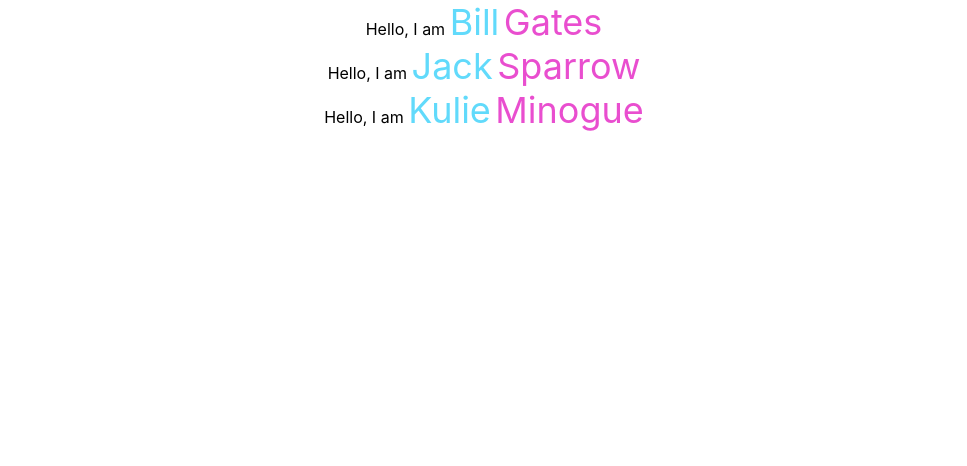
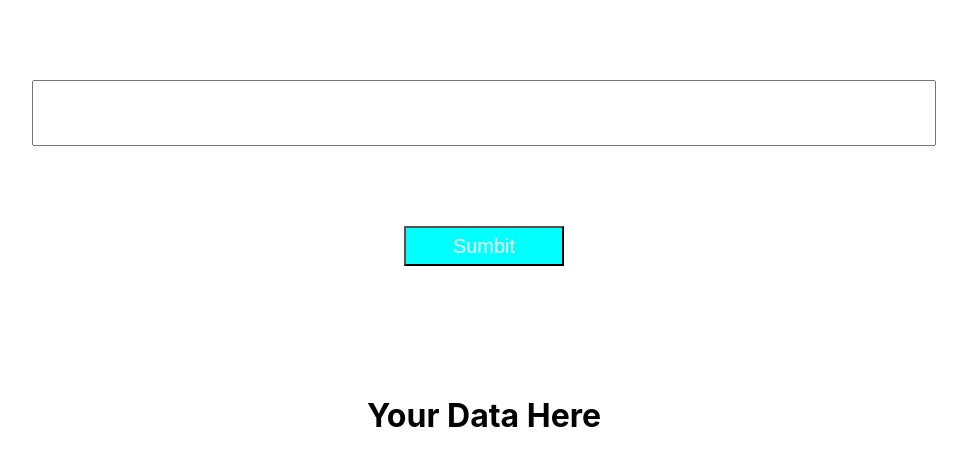
Before and after one commit to AniAleks/react-demo, a React (Create React App) app: page / in a window 1280 px wide. Shown: the top 466 px of the page, without its empty margins (156-1123 px from the left). Built offline with nearby package versions, Linux system fonts and the light colour scheme.

Commit message:
lesson 4

```diff
--- a/src/App.css
+++ b/src/App.css
@@ -45,3 +45,26 @@
   font-size: 36px;
   color: #e94ecf;
 }
+.input{
+  display: block;
+  width: 70%;
+  height: 60px;
+  margin: auto;
+  margin-bottom: 80px;
+  margin-top: 80px;
+  font-size: 20px;
+}
+.button{
+
+  display: block;
+  margin: auto;
+  width: 160px;
+  height: 40px;
+  color: white;
+  background-color: aqua;
+  font-size: 20px;
+  margin-bottom: 130px;
+}
+.text{
+  font-size: 30px;
+}
--- a/src/App.js
+++ b/src/App.js
@@ -1,13 +1,13 @@
 import React from 'react';
 // import logo from './logo.svg';
 import './App.css';
-
 // import Greeting from './Components/Greeting';
 // import {IdGen,NewId} from  './Components/IDGEN';
 // import greet, {idGen as idGenerator, Hello, getThis} from './tools';
 // import * as newObj from './tools';
-import User from './Components/User';
+// import User from './Components/User';
 // import {SomeText,SecondText,ThirdText}  from './Components/Bulk';
+import Input from './Components/Input';
 
 function App() {
    // const {Hello} = newObj;
@@ -19,9 +19,10 @@
   return (
     <div className="App">
 
-      <User name='Bill' surname='Gates'/>
+      {/* <User name='Bill' surname='Gates'/>
       <User name='Jack' surname='Sparrow'/>
-      <User name='Kulie' surname='Minogue'/>
+      <User name='Kulie' surname='Minogue'/> */}
+      <Input/>
       {/* <header className="App-header">
         <img src={logo} className="App-logo" alt="logo" /> */}
         {/* <p>
--- /dev/null
+++ b/src/Components/Data.js
@@ -0,0 +1,12 @@
+import React from 'react';
+
+function Data(props){
+return(
+    <div>
+        <h1>Your Data Here</h1>
+       <span className='text'>{props.text}</span>
+    </div>
+)
+}
+
+export default Data;
--- /dev/null
+++ b/src/Components/Input.js
@@ -0,0 +1,34 @@
+import React from 'react';
+import Data from './Data';
+
+class Input extends React.Component{
+    constructor(props){
+        super(props);
+        this.state={
+            text:'',
+            inputText:''
+        };
+    }
+    handleClick=()=>{
+
+    this.setState({text:this.state.inputText});
+
+
+    }
+
+    handleChange=(e)=>{
+        this.setState({inputText: e.target.value});
+    }
+    render(){
+        return (
+            <div>
+                <input type="text" className='input' onChange={this.handleChange}/>
+                <button type="button" className="button" onClick={this.handleClick}>Sumbit</button>
+                <Data text={this.state.text}/>
+            </div>
+        )
+    }
+
+}
+
+export default Input;
```
Also changed, not shown: src/Components/dist/Data.dev.js (added), src/Components/dist/Data.prod.js (added), src/Components/dist/Input.dev.js (added), src/Components/dist/Input.prod.js (added).
